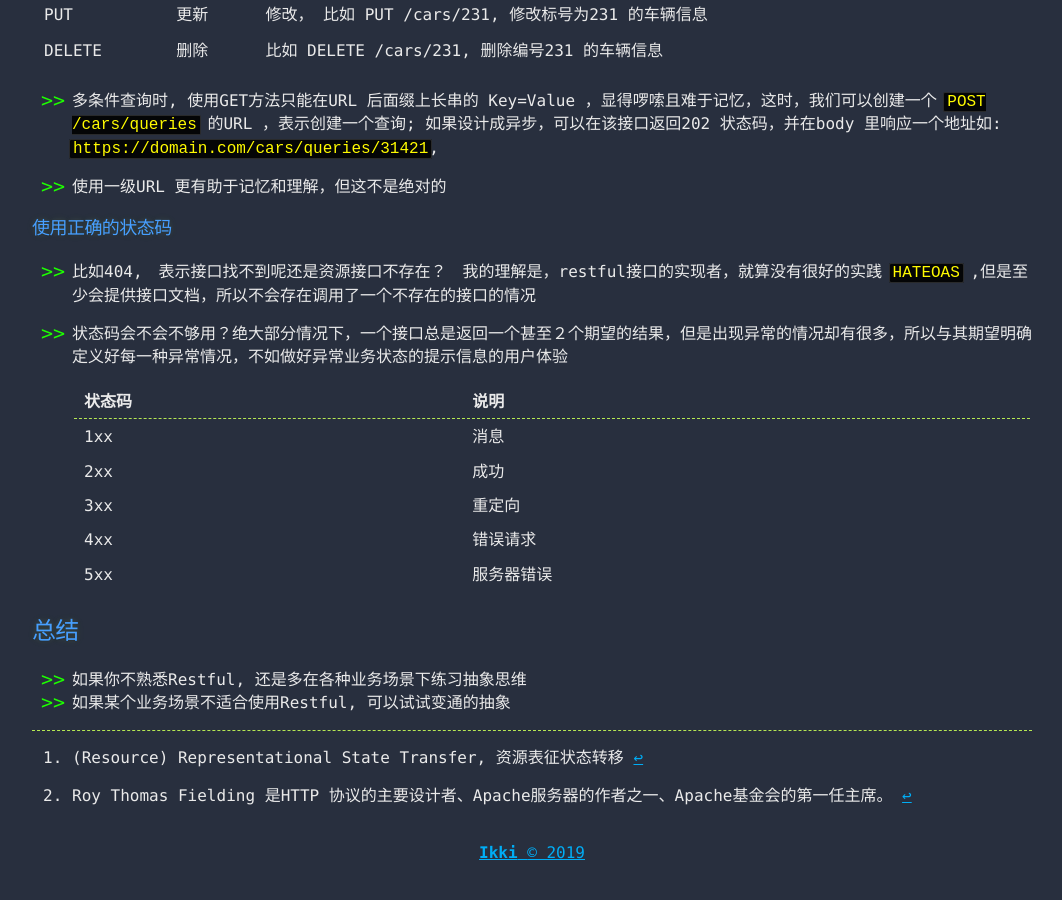
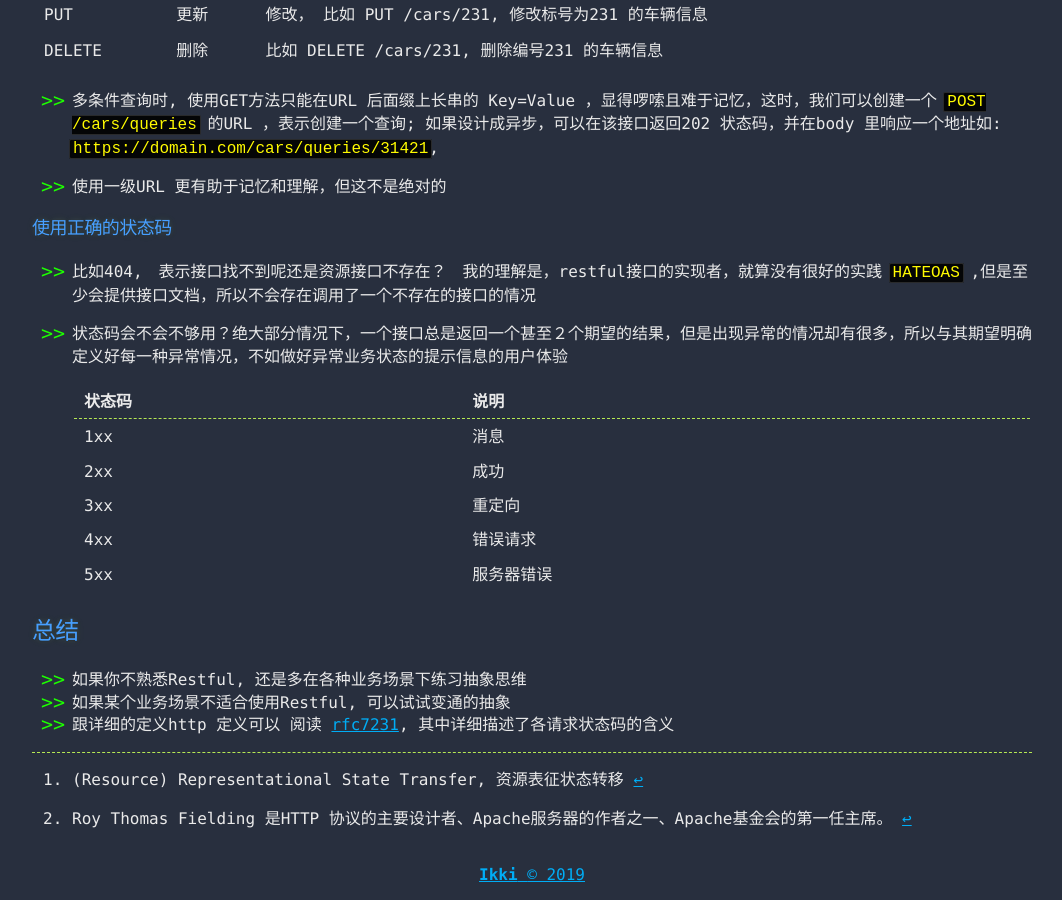
Before and after one commit to Ikki-Dai/blogs, a Jekyll site: the page built from _posts/2019-02-23-Restful设计.md, in a window 1280 px wide and 900 px high, scrolled down 1125 px. Shown: the whole window, without its empty margins (108-1170 px from the left). Built offline with Jekyll 4.4.1, drawn with Linux system fonts in a browser that asks for light colours; before the commit the page ends 2003 px from its top, so only the background shows below that.

Commit message:
add http rfc 7231

```diff
--- a/_posts/2019-02-23-Restful设计.md
+++ b/_posts/2019-02-23-Restful设计.md
@@ -63,7 +63,7 @@ Restful[^Rest] 是由 Roy Thomas Fielding[^Thomas] 在2000 年的博士论文中
 
 - 如果你不熟悉Restful, 还是多在各种业务场景下练习抽象思维
 - 如果某个业务场景不适合使用Restful, 可以试试变通的抽象
-
+- 跟详细的定义http 定义可以 阅读 [rfc7231](https://www.rfc-editor.org/rfc/rfc7231.html), 其中详细描述了各请求状态码的含义
 
 
 ----
```
